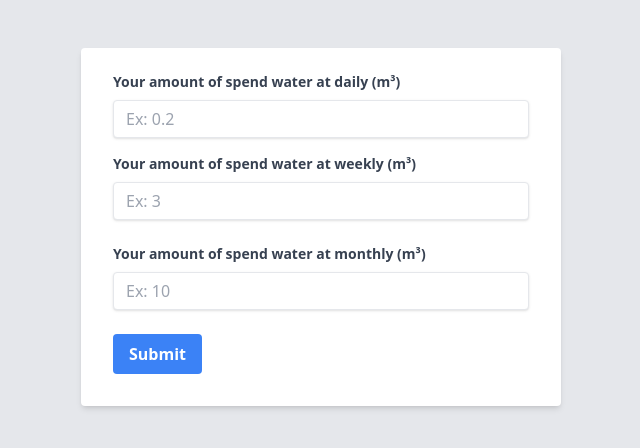
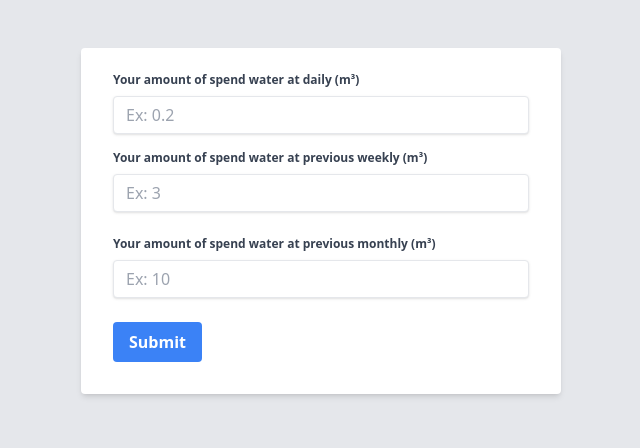
Before and after one commit to brkcvn/next-chatgpt, a Next.js app: page / in a window 1280 px wide. Shown: the top 448 px of the page, without its empty margins (319-959 px from the left). Built offline with nearby package versions, Linux system fonts and the light colour scheme.

Commit message:
refactoring

```diff
--- a/src/components/_daily.tsx
+++ b/src/components/_daily.tsx
@@ -94,7 +94,7 @@ export default function Daily(props: DailyProps) {
                     }
                 })()}
 
-                <div className='flex flex-col items-center space-y-2'>
+                <div className='flex flex-col items-center'>
                     <span> {info.text} </span>
 
                     <span className="material-symbols-outlined">
--- a/src/components/_form.tsx
+++ b/src/components/_form.tsx
@@ -63,7 +63,7 @@ export default function Form(props: { [key: string]: any }) {
                     className="bg-white shadow-md rounded px-8 pt-6 pb-8 mb-4"
                 >
                     <div className="mb-4">
-                        <label className="block text-gray-700 text-sm font-bold mb-2" htmlFor="daily">
+                        <label className="block text-gray-700 text-xs font-bold mb-2" htmlFor="daily">
                             Your amount of spend water at daily (m³)
                         </label>
                         <input
@@ -85,8 +85,8 @@ export default function Form(props: { [key: string]: any }) {
                     </div>
 
                     <div className="mb-6">
-                        <label className="block text-gray-700 text-sm font-bold mb-2" htmlFor="weekly">
-                            Your amount of spend water at weekly (m³)
+                        <label className="block text-gray-700 text-xs font-bold mb-2" htmlFor="weekly">
+                            Your amount of spend water at previous weekly (m³)
                         </label>
                         <input
                             name="weekly"
@@ -106,8 +106,8 @@ export default function Form(props: { [key: string]: any }) {
                     </div>
 
                     <div className="mb-6">
-                        <label className="block text-gray-700 text-sm font-bold mb-2" htmlFor="monthly">
-                            Your amount of spend water at monthly (m³)
+                        <label className="block text-gray-700 text-xs font-bold mb-2" htmlFor="monthly">
+                            Your amount of spend water at previous monthly (m³)
                         </label>
                         <input
                             name="monthly"
```
